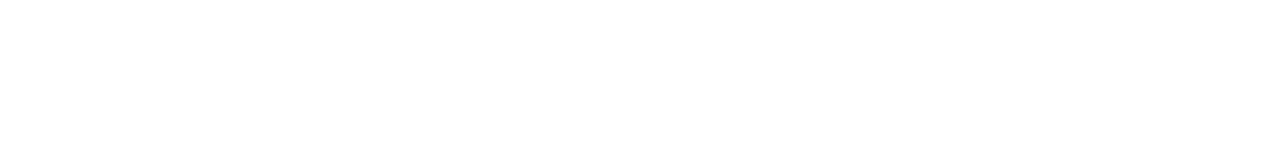
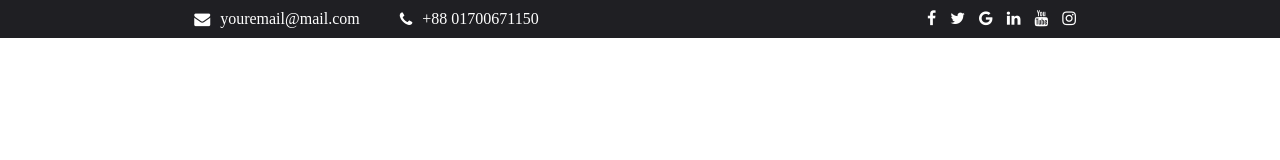
Before and after one commit to asifulislamstudio/sneaker, a plain HTML site: page index.html in a window 1280 px wide. Drawn offline with Linux system fonts and the light colour scheme.

Commit message:
topbar section compeet

```diff
--- a/index.html
+++ b/index.html
@@ -4,9 +4,32 @@
     <meta charset="UTF-8">
     <meta http-equiv="X-UA-Compatible" content="IE=edge">
     <meta name="viewport" content="width=device-width, initial-scale=1.0">
+    <link rel="stylesheet" href="https://cdnjs.cloudflare.com/ajax/libs/font-awesome/4.7.0/css/font-awesome.min.css">
+    <link rel="stylesheet" href="styles/styel.css">
     <title>SNEAKER</title>
 </head>
 <body>
+    <header>
+        <div class="top-var">
+            <div class="con">
+                <i class=" fa fa-solid fa-envelope"></i>
+                <p class="em">youremail@mail.com</p>
+                <i class=" fa fa-solid fa-phone"></i>
+                <p>+88 01700671150</p>
+            </div>
+            <div class="social-icon">
+                <a href="#" class="fa fa-facebook"></a>
+                <a href="#" class="fa fa-twitter"></a>
+                <a href="#" class="fa fa-google"></a>
+                <a href="#" class="fa fa-linkedin"></a>
+                <a href="#" class="fa fa-youtube"></a>
+                <a href="#" class="fa fa-instagram"></a>
+            </div>
+        </div>
+        <!-- Top bar section end here  -->
+        <!-- navbar section start here  -->
+
+    </header>
 
 </body>
 </html>
--- /dev/null
+++ b/styles/styel.css
@@ -0,0 +1,32 @@
+*{
+    margin: 0;
+    padding: 0;
+    box-sizing: border-box;
+}
+header{
+    background-color:rgb(31, 31, 35);
+    padding-bottom: 10px;
+    padding-top: 10px;
+
+}
+.top-var{
+    display: flex;
+    align-items: center;
+    justify-content: space-around;
+}
+.con{
+    display: flex;
+    align-items: center;
+    justify-content: space-around;
+    color: white;
+    font-family: poppins;
+}
+.em{
+    margin-right: 40px;
+}
+.fa{
+    text-align: center;
+    text-decoration: none;
+    color: white;
+    margin-right: 10px;
+}
```
